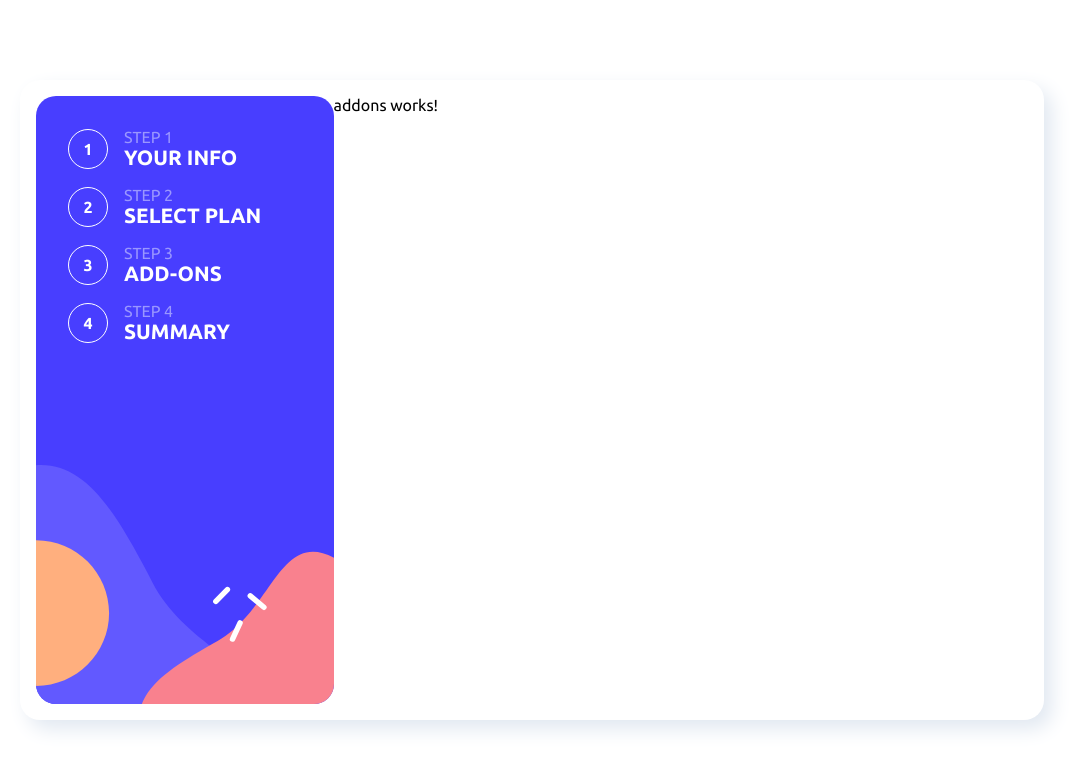
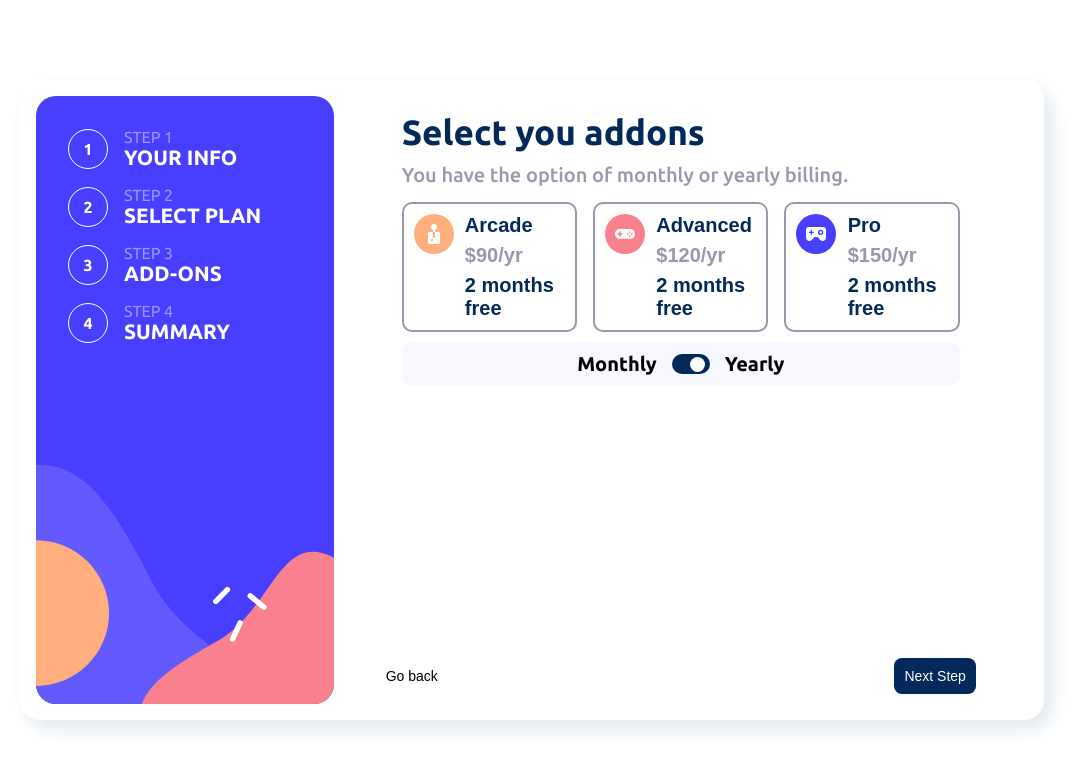
Before and after one commit to Pe-KaY/multi-step-form, an Angular app: page /addons in a window 1280 px wide. Shown: the top 770 px of the page, without its empty margins (108-1193 px from the left). Built offline with nearby package versions, Linux system fonts and the light colour scheme.

Commit message:
feat: added initial ui for addons page

```diff
--- a/src/app/addons/addons.component.css
+++ b/src/app/addons/addons.component.css
@@ -0,0 +1,180 @@
+.addonsContainer {
+  position: relative;
+  width: 100%;
+  display: flex;
+  flex-direction: column;
+  justify-content: space-between;
+  /* gap: 50px; */
+  height: 100%;
+}
+
+.addonsContainer .addonsContainer__details {
+  display: flex;
+  flex-direction: column;
+  gap: 10px;
+  width: 85%;
+  /* height: 566px; */
+  margin-inline: auto;
+  border-radius: 15px;
+  padding: 1rem;
+  margin-top: -100px;
+  background-color: var(--bg-primary);
+  box-shadow: 0px 25px 40px -20px rgba(0, 0, 0, 0.1);
+}
+
+.addonsContainer__details .addonsContainer__text {
+  display: flex;
+  flex-direction: column;
+  justify-content: space-between;
+  gap: 10px;
+  margin-bottom: 5px;
+  /* height: 80px; */
+}
+
+.addonsContainer__details .addonsContainer__text h3 {
+  font-size: var(--fs-xl);
+  color: var(--text-clr-primary);
+}
+
+.addonsContainer__details .addonsContainer__text p {
+  font-size: var(--fs-lg);
+  color: var(--text-clr-secondary);
+  font-weight: 500;
+}
+
+.addonsContainer__details .addonsDiv {
+  display: flex;
+  flex-direction: column;
+  /* padding: 0.7rem; */
+  gap: 1rem;
+  /* border-radius: 10px; */
+  /* border: 2px solid var(--clr-grey); */
+  /* background: none; */
+}
+
+.addonsDiv .addons {
+  display: flex;
+  width: 100%;
+  padding: 10px;
+  gap: 0.7rem;
+  border-radius: 10px;
+  border: 2px solid var(--clr-grey);
+  background: none;
+}
+
+.addonsContainer__details .addons:hover,
+.addonsContainer__details .addons:active {
+  border: 2px solid var(--text-clr-purple);
+  background-color: var(--bg-accent);
+  cursor: pointer;
+}
+
+.addons .addons-type__text {
+  display: inherit;
+  flex-direction: column;
+  text-align: left;
+  gap: 7px;
+}
+
+.addons .addons-type__text .name {
+  font-size: var(--fs-lg);
+  font-weight: 700;
+  color: var(--text-clr-primary);
+}
+
+.addons .addons-type__text .amount {
+  font-size: var(--fs-lg);
+  font-weight: 700;
+  color: var(--text-clr-secondary);
+}
+
+.addons .addons-type__text .duration {
+  font-size: var(--fs-lg);
+  font-weight: 600;
+  color: var(--text-clr-primary);
+}
+
+.addonsContainer__details .options-container {
+  width: 100%;
+  background-color: var(--bg-accent);
+  border-radius: 10px;
+  margin-inline: auto;
+  padding: 10px 20px;
+}
+
+.options-container .options {
+  display: flex;
+  align-items: center;
+  justify-content: center;
+  width: 100%;
+  gap: 15px;
+  font-size: var(--fs-lg);
+  font-weight: 600;
+}
+
+.options .toggle {
+  width: 38px;
+  background-color: var(--clr-denim);
+  height: 20px;
+  border-radius: 20px;
+  padding: 5px;
+  display: flex;
+  align-items: center;
+  justify-content: flex-end;
+}
+.options .toggle .toggle-btn {
+  display: block;
+  width: 15px;
+  height: 15px;
+  background-color: #fff;
+  border-radius: 50%;
+  z-index: 2;
+}
+
+.addonsButtons {
+  width: 100%;
+  background-color: var(--bg-primary);
+  padding: 10px 0;
+}
+
+.addonsContainer .addonsContainer__button-div {
+  display: flex;
+  justify-content: space-between;
+  align-items: center;
+  width: 85%;
+  /* padding: 10px auto; */
+  margin-inline: auto;
+}
+
+.addonsContainer .addonsContainer__button-div .btn {
+  /* padding: 5px; */
+  font-size: var(--fs-md);
+  font-weight: 400;
+  /* background: none; */
+  border: none;
+  outline: none;
+  cursor: pointer;
+}
+
+button.nextStep {
+  background-color: var(--clr-denim);
+  color: var(--bg-primary);
+  padding: 10px;
+  border-radius: 8px;
+}
+
+button.goBack {
+  background: none;
+}
+
+@media (min-width: 1024px) {
+  .addonsContainer .addonsContainer__details {
+    background: none;
+    box-shadow: none;
+    margin-top: 0;
+  }
+  .addonsContainer__details .addonsDiv {
+    /* display: flex; */
+    flex-direction: row;
+  }
+}
--- a/src/app/addons/addons.component.html
+++ b/src/app/addons/addons.component.html
@@ -1 +1,56 @@
-<p>addons works!</p>
+<div class="addonsContainer">
+  <div class="addonsContainer__details">
+    <div class="addonsContainer__text">
+      <h3>Select you addons</h3>
+      <p>You have the option of monthly or yearly billing.</p>
+    </div>
+    <div class="addonsDiv">
+      <button class="addons">
+        <div class="addons-type__img">
+          <img src="../../assets/icon-arcade.svg" alt="arcade icon" />
+        </div>
+        <div class="addons-type__text">
+          <p class="name">Arcade</p>
+          <p class="amount">$90/yr</p>
+          <p class="duration">2 months free</p>
+        </div>
+      </button>
+      <button class="addons">
+        <div class="addons-type__img">
+          <img src="../../assets/icon-advanced.svg" alt="advanced icon" />
+        </div>
+        <div class="addons-type__text">
+          <p class="name">Advanced</p>
+          <p class="amount">$120/yr</p>
+          <p class="duration">2 months free</p>
+        </div>
+      </button>
+      <button class="addons">
+        <div class="addons-type__img">
+          <img src="../../assets/icon-pro.svg" alt="pro icon" />
+        </div>
+        <div class="addons-type__text">
+          <p class="name">Pro</p>
+          <p class="amount">$150/yr</p>
+          <p class="duration">2 months free</p>
+        </div>
+      </button>
+    </div>
+
+    <div class="options-container">
+      <div class="options">
+        <span>Monthly</span>
+        <div class="toggle">
+          <span class="toggle-btn"></span>
+        </div>
+        <span>Yearly</span>
+      </div>
+    </div>
+  </div>
+  <div class="addonsButtons">
+    <div class="addonsContainer__button-div">
+      <button class="btn goBack">Go back</button>
+      <button class="btn nextStep">Next Step</button>
+    </div>
+  </div>
+</div>
```
